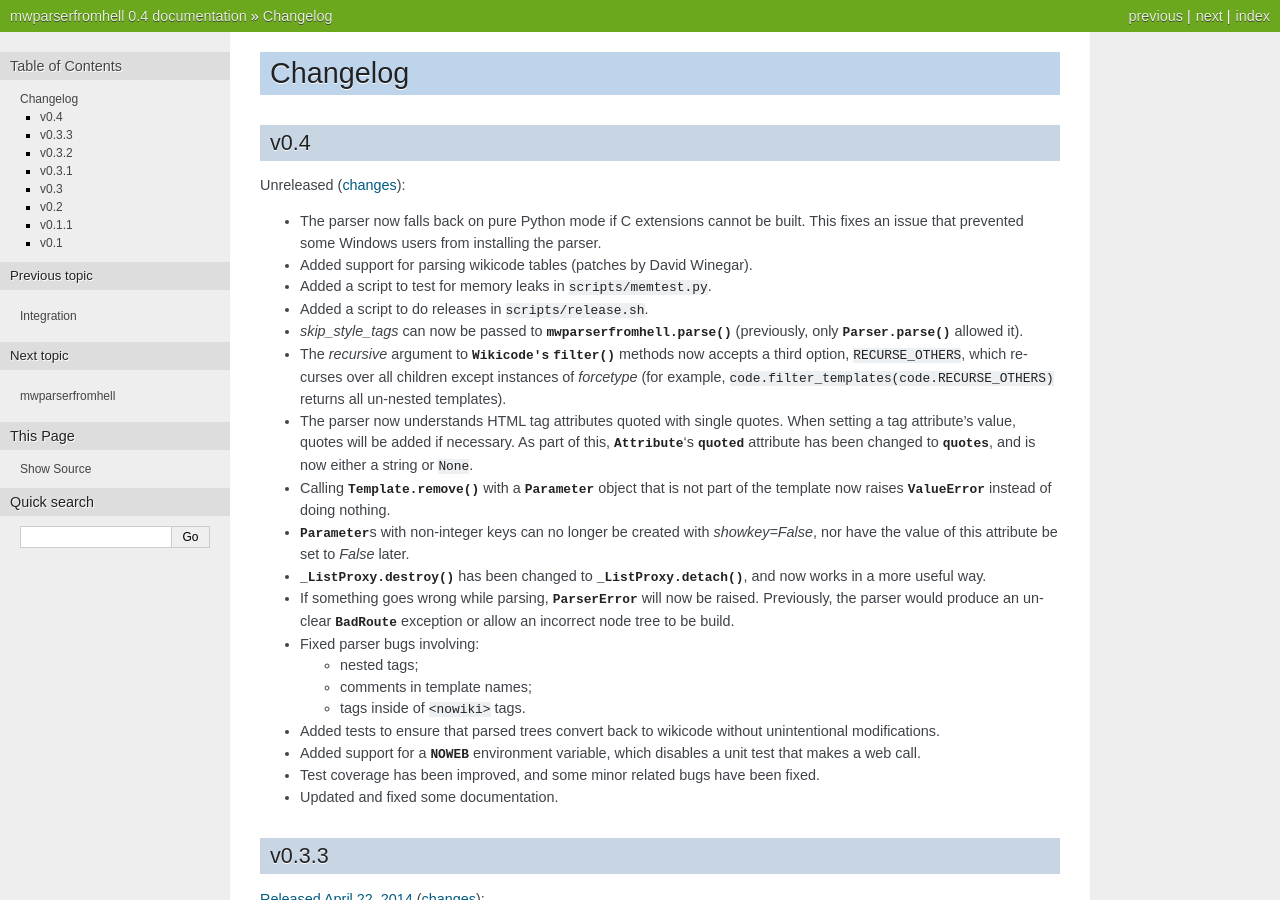
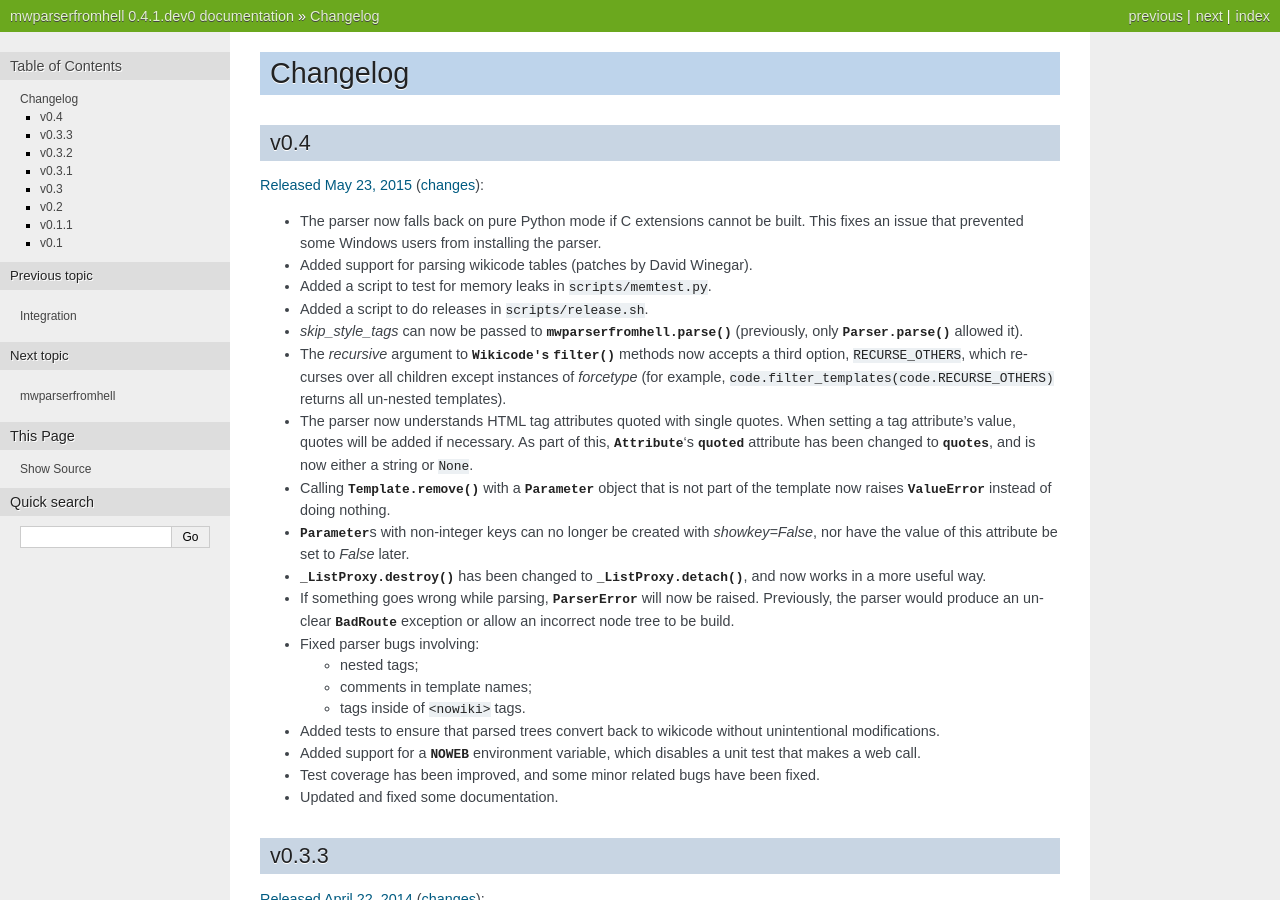
Before and after one commit to earwig/mwparserfromhell, a Sphinx documentation site: the page built from docs/changelog.rst, in a window 1280 px wide and 900 px high. Built offline with Sphinx 7.4.7, drawn with Linux system fonts in a browser that asks for light colours; some of the changed text lies outside the part shown.

Commit message:
Version bump to 0.4.1; fix broken sed commands in release.sh.

```diff
--- a/docs/changelog.rst
+++ b/docs/changelog.rst
@@ -4,8 +4,8 @@
 v0.4
 ----
 
-Unreleased
-(`changes <https://github.com/earwig/mwparserfromhell/compare/v0.3.3...develop>`__):
+`Released May 23, 2015 <https://github.com/earwig/mwparserfromhell/tree/v0.4>`_
+(`changes <https://github.com/earwig/mwparserfromhell/compare/v0.3.3...v0.4>`__):
 
 - The parser now falls back on pure Python mode if C extensions cannot be
   built. This fixes an issue that prevented some Windows users from installing
--- a/mwparserfromhell/__init__.py
+++ b/mwparserfromhell/__init__.py
@@ -29,7 +29,7 @@
 __author__ = "Ben Kurtovic"
 __copyright__ = "Copyright (C) 2012, 2013, 2014, 2015 Ben Kurtovic"
 __license__ = "MIT License"
-__version__ = "0.4"
+__version__ = "0.4.1.dev0"
 __email__ = "ben.kurtovic@gmail.com"
 
 from . import (compat, definitions, nodes, parser, smart_list, string_mixin,
```
Also changed, not shown: 2 other files.
